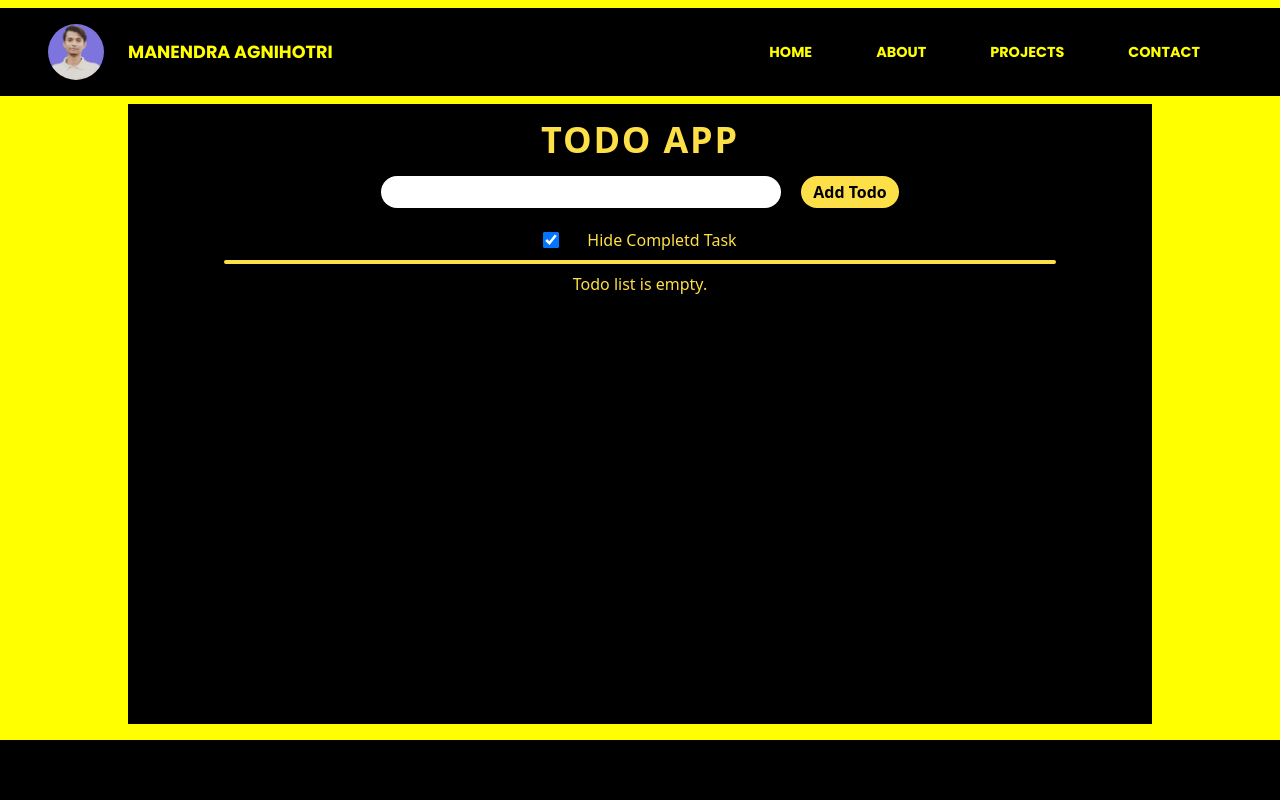
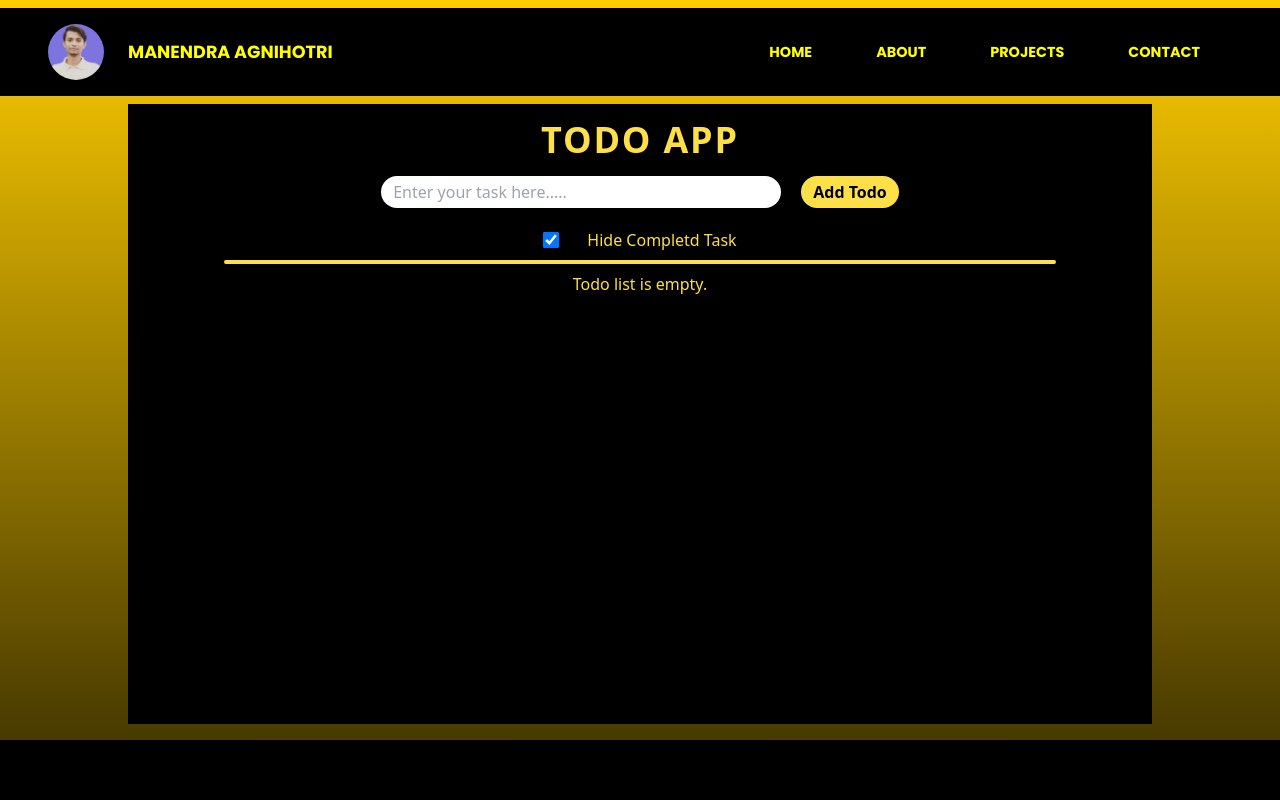
Before and after one commit to manendra2810/Todo-List-App, a React (Vite) app: page / in a window 1280 px wide. Shown: the top 800 px of the page. Built offline with nearby package versions, Linux system fonts and the light colour scheme.

Commit message:
new update

```diff
--- a/src/App.css
+++ b/src/App.css
@@ -5,7 +5,7 @@
 }
 
 body{
-  background-color: rgb(255, 255, 0);
+  background: linear-gradient(0deg, rgba(0,0,0,1) 0%, rgba(255,205,0,1) 100%);
 }
 
 .header{
--- a/src/App.jsx
+++ b/src/App.jsx
@@ -82,7 +82,7 @@ function App() {
             <h2 className="text-4xl max-[639px]:text-3xl tracking-wider">TODO APP</h2>
           </div>
           <div className='max-[639px]:flex-col max-[639px]:mx-2 max-[639px]:items-center max-[639px]:mb-3 flex justify-center text-black mb-5'>
-            <input onChange={handleOnChange} type="text" value={todo} className='max-[639px]:w-10/12 w-[500px] rounded-2xl pl-3 sm:w-[400px]'/>
+            <input placeholder='Enter your task here.....' onChange={handleOnChange} type="text" value={todo} className='max-[639px]:w-10/12 w-[500px] rounded-2xl pl-3 sm:w-[400px]'/>
             <button onClick={handleSubmit} className="max-[639px]:ml-0 max-[639px]:text-sm max-[639px]:p-1 max-[639px]:w-5/12 max-[639px]:mt-2 bg-yellow-300 ml-5 p-3 py-1 rounded-2xl font-bold hover:bg-orange-400">Add Todo</button>
           </div>
           <div className="flex justify-center text-center items-center">
```
